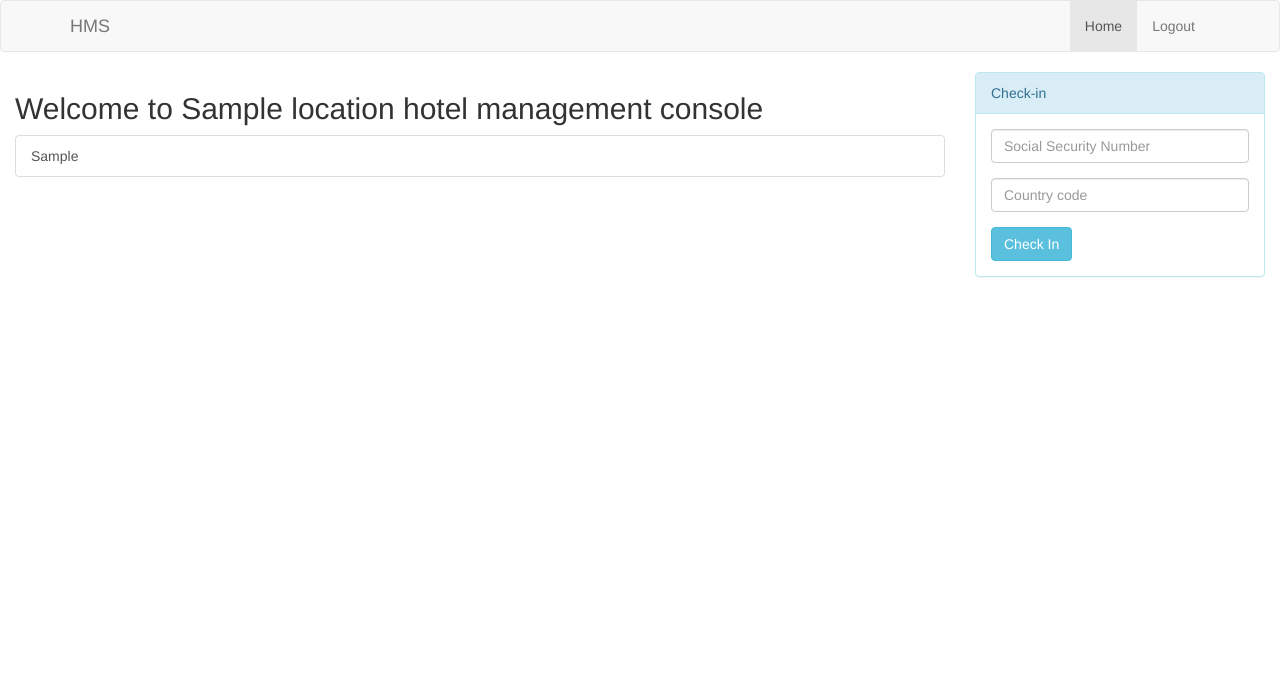
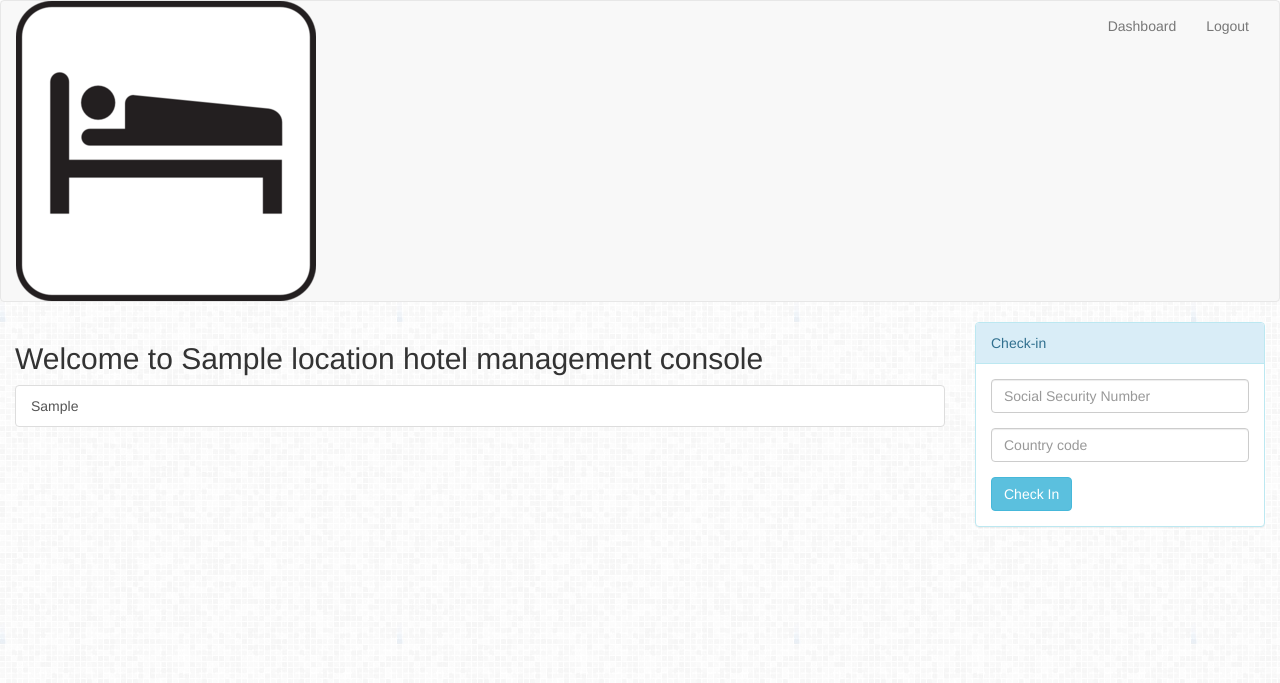
Before and after one commit to Qo-Ops/hms, a Flask app: page /admin in a window 1280 px wide. Shown: the top 683 px of the page. Run offline with Flask 2, Linux system fonts and the light colour scheme; a user stored in the database is signed in; a database or web service that is not in the repository returns one stand-in record (values such as "Sample title"); some libraries are stand-ins or nearby versions.

Commit message:
header new design and background

```diff
--- /dev/null
+++ b/static/chain.css
@@ -0,0 +1,6 @@
+a {
+    color: inherit;
+}
+a:hover {
+    color: gray;
+}
--- /dev/null
+++ b/static/css/common-bg.css
@@ -0,0 +1,6 @@
+body {
+    background: url("/static/school.png");
+}
+body {
+    font-family: "Raleway" serif;
+}
--- a/static/header.css
+++ b/static/header.css
@@ -0,0 +1,4 @@
+.logo {
+    width: 40px;
+    margin-top: 5px;
+}
--- a/templates/admin.html
+++ b/templates/admin.html
@@ -9,6 +9,7 @@
 
   <link rel="stylesheet" type="text/css" href="{{ url_for('static', filename='bootstrap.min.css') }}">
   <link rel="stylesheet" type="text/css" href="{{ url_for('static', filename='dashboard.css') }}">
+  <link rel="stylesheet" type="text/css" href="{{ url_for('static', filename='css/common-bg.css') }}">
   <!--[if lt IE 9]>
     <script src="https://cdnjs.cloudflare.com/ajax/libs/html5shiv/3.7.3/html5shiv.js"></script>
   <![endif]-->
--- a/templates/booking_page.html
+++ b/templates/booking_page.html
@@ -6,6 +6,9 @@
     <meta name="viewport" content="width=device-width, initial-scale=1, maximum-scale=1, user-scalable=no">
     <link rel="stylesheet" href="{{ url_for('static', filename='bootstrap.min.css')}}">
     <link rel="stylesheet" href="{{ url_for('static', filename='booking_page.css')}}">
+    <link rel="stylesheet" type="text/css" href="{{ url_for('static', filename='css/common-bg.css') }}">
+    <link rel="stylesheet" type="text/css" href="{{ url_for('static', filename='css/common-bg.css') }}">
+
 </head>
 <body>
 
--- a/templates/header.html
+++ b/templates/header.html
@@ -1,9 +1,13 @@
 <div class="navbar navbar-default">
-  <div class="container">
-    <a class="navbar-brand text-muted" href="#">HMS</a>
+  <div class="container-fluid">
+    <div class="navbar-header">
+      <a href="{{ url_for('owner_dashboard') }}">
+        <img alt="HMS" src="{{ url_for('static', filename='logo.png') }}" class="img-responsive logo">
+      </a>
+    </div>
     <div class="collapse navbar-collapse">
       <ul class="nav navbar-nav navbar-right">
-          <li class="active"><a href="#">Home</a></li>
+        <li><a href="{{ url_for('owner_dashboard') }}">Dashboard</a></li>
         <li><a href="logout">Logout</a></li>
       </ul>
     </div>
--- a/templates/index.html
+++ b/templates/index.html
@@ -10,6 +10,7 @@
     <link rel="stylesheet" type="text/css" href="{{ url_for('static', filename='css/bootstrap.min.css') }}">
     <link rel="stylesheet" type="text/css" href="{{ url_for('static', filename='css/index.css') }}">
     <link rel="stylesheet" href="{{ url_for('static', filename='css/bootstrap-datetimepicker.min.css') }}"/>
+
     <!--[if lt IE 9]>
     <script src="https://cdnjs.cloudflare.com/ajax/libs/html5shiv/3.7.3/html5shiv.js"></script>
     <![endif]-->
--- a/templates/location.html
+++ b/templates/location.html
@@ -10,6 +10,7 @@
 
   <link rel="stylesheet" type="text/css" href="{{ url_for('static', filename='header.css') }}">
   <link rel="stylesheet" type="text/css" href="{{ url_for('static', filename='bootstrap.min.css') }}">
+  <link rel="stylesheet" type="text/css" href="{{ url_for('static', filename='css/common-bg.css') }}">
 
   <!--[if lt IE 9]>
     <script src="https://cdnjs.cloudflare.com/ajax/libs/html5shiv/3.7.3/html5shiv.js"></script>
--- a/templates/owner_dashboard.html
+++ b/templates/owner_dashboard.html
@@ -10,6 +10,7 @@
   <link rel="stylesheet" type="text/css" href="{{ url_for('static', filename='bootstrap.min.css') }}">
   <link rel="stylesheet" type="text/css" href="{{ url_for('static', filename='dashboard.css') }}">
   <link rel="stylesheet" type="text/css" href="{{ url_for('static', filename='header.css') }}">
+  <link rel="stylesheet" type="text/css" href="{{ url_for('static', filename='css/common-bg.css') }}">
 
   <!--[if lt IE 9]>
     <script src="https://cdnjs.cloudflare.com/ajax/libs/html5shiv/3.7.3/html5shiv.js"></script>
--- a/templates/search.html
+++ b/templates/search.html
@@ -11,6 +11,7 @@
   <link rel="stylesheet" type="text/css" href="{{ url_for('static', filename='header.css') }}">
   <link rel="stylesheet" type="text/css" href="{{ url_for('static', filename='bootstrap.min.css') }}">
   <link rel="stylesheet" type="text/css" href="{{ url_for('static', filename='search.css') }}">
+  <link rel="stylesheet" type="text/css" href="{{ url_for('static', filename='css/common-bg.css') }}">
 
   <!--[if lt IE 9]>
     <script src="https://cdnjs.cloudflare.com/ajax/libs/html5shiv/3.7.3/html5shiv.js"></script>
```
Also changed, not shown: templates/chain.html (+13 -1 lines), static/logo.png (added), static/school.png (added). Lines whose indentation alone changed are shown as unchanged.
